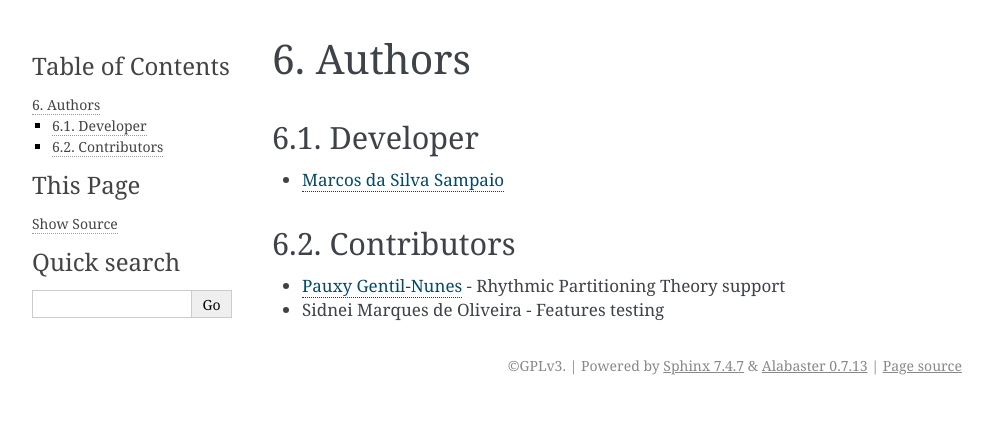
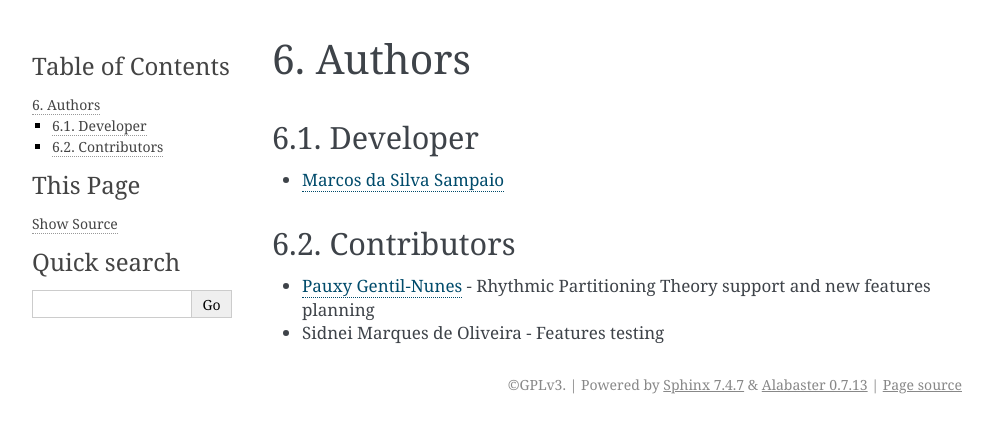
Before and after one commit to msampaio/rpScripts, a Sphinx documentation site: the page built from docs/source/authors.rst, in a window 1280 px wide. Shown: the top 433 px of the page, without its empty margins (148-1141 px from the left). Built offline with Sphinx 7.4.7, drawn with Linux system fonts in a browser that asks for light colours.

Commit message:
Add missing Pauxy's contribution

```diff
--- a/docs/source/authors.rst
+++ b/docs/source/authors.rst
@@ -9,5 +9,5 @@ Developer
 Contributors
 ------------
 
-- `Pauxy Gentil-Nunes <https://pauxy.net>`_ - Rhythmic Partitioning Theory support
+- `Pauxy Gentil-Nunes <https://pauxy.net>`_ - Rhythmic Partitioning Theory support and new features planning
 - Sidnei Marques de Oliveira - Features testing
```
